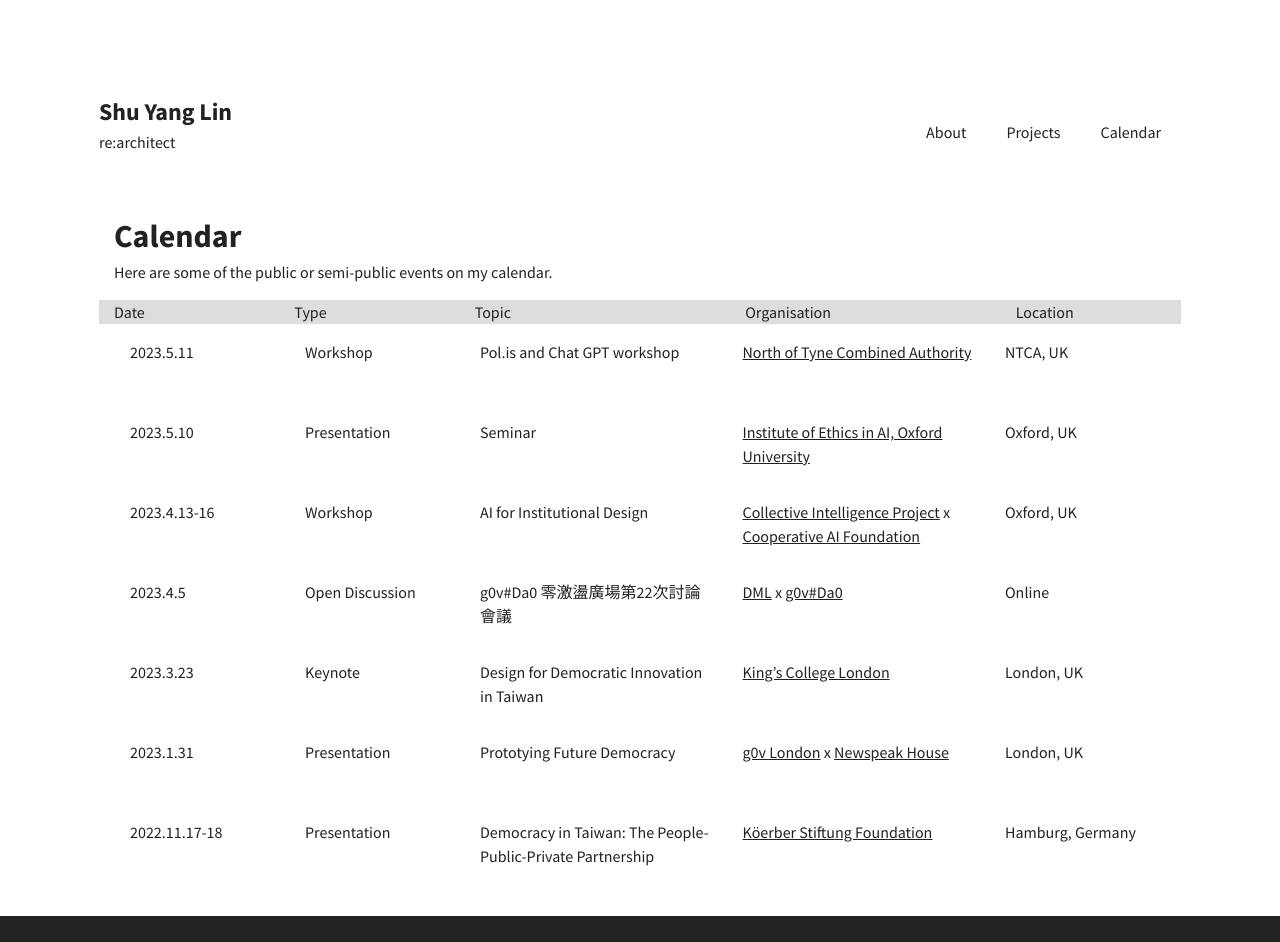
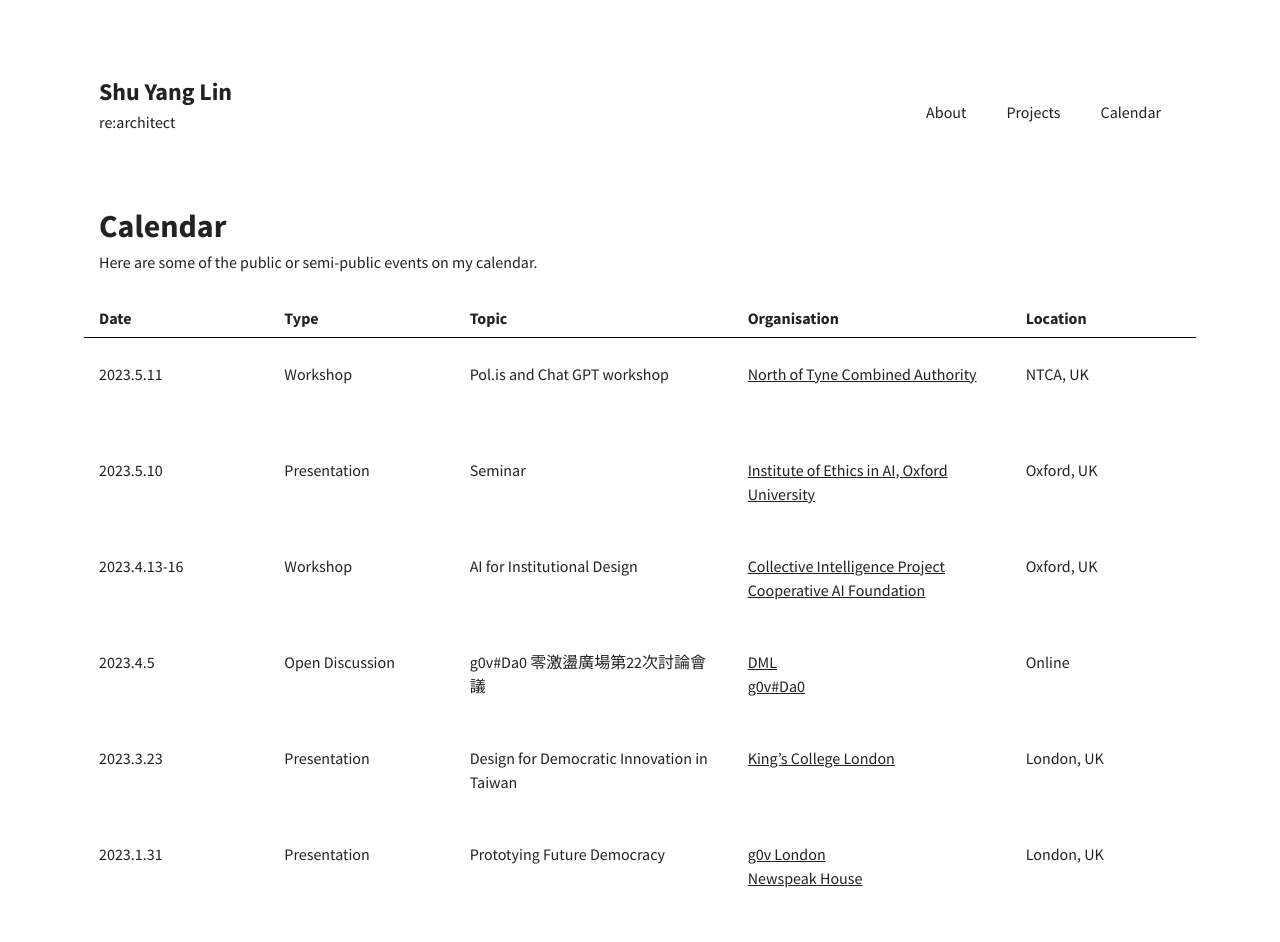
Before and after one commit to shuyanglin/shuyanglin, a React (Create React App) app: page /calendar in a window 1280 px wide. Shown: the top 942 px of the page. Built offline with nearby package versions, Linux system fonts and the light colour scheme.

Commit message:
update calendar style

```diff
--- a/src/components/Calendar/Calendar.js
+++ b/src/components/Calendar/Calendar.js
@@ -1,10 +1,58 @@
 import React from "react";
-import { Container, Row, Col } from 'react-grid-system';
+import { Row, Col } from 'react-grid-system';
 import styles from './Calendar.module.css'
 
 function Calendar() {
+
+  const commitment = [{
+    date: '2023.5.11',
+    type: 'Workshop',
+    topic: 'Pol.is and Chat GPT workshop',
+    organisation:
+    [{name:'North of Tyne Combined Authority', link: "https://www.northoftyne-ca.gov.uk"}],
+    location: 'NTCA, UK'
+  },{
+    date: '2023.5.10',
+    type: 'Presentation',
+    topic: 'Seminar',
+    organisation: [{name:'Institute of Ethics in AI, Oxford University', link: "https://www.oxford-aiethics.ox.ac.uk"}],
+    location: 'Oxford, UK'
+  },{
+    date: '2023.4.13-16',
+    type: 'Workshop',
+    topic: 'AI for Institutional Design',
+    organisation: [{name: 'Collective Intelligence Project', link: "http://cip.org/"}, {name: 'Cooperative AI Foundation', link:"https://www.cooperativeai.com/foundation"}],
+    location: 'Oxford, UK'
+  },{
+    date: '2023.4.5',
+    type: 'Open Discussion',
+    topic: 'g0v#Da0 零激盪廣場第22次討論會議',
+    organisation: [{name: 'DML', link: "https://darkmatterlabs.org/"}, {name: 'g0v#Da0', link:"https://da0.g0v.tw"}],
+    location: 'Online'
+  },{
+    date: '2023.3.23',
+    type: 'Presentation',
+    topic: 'Design for Democratic Innovation in Taiwan',
+    organisation: [{name: 'King’s College London', link: "https://www.kcl.ac.uk"}],
+    location: 'London, UK'
+  },{
+    date: '2023.1.31',
+    type: 'Presentation',
+    topic: 'Prototying Future Democracy',
+    organisation: [{name: 'g0v London', link: "https://g0v.london"}, {name: 'Newspeak House', link: "https://newspeak.house"}],
+    location: 'London, UK'
+  },{
+    date: '2022.11.17-18',
+    type: 'Keynote',
+    topic: 'Democracy in Taiwan: The People-Public-Private Partnership',
+    organisation: [{name: 'Köerber Stiftung Foundation', link: "https://koerber-stiftung.de/"}],
+    location: 'Hamburg, Germany'
+  }];
+
+  console.log(commitment);
+
   return (
-      <Container >
+      <>
         <h1>Calendar</h1>
         <p>Here are some of the public or semi-public events on my calendar.</p>
         <Row className={styles.tableHeader}>
@@ -24,126 +72,24 @@ function Calendar() {
             Location
           </Col>
         </Row>
+
+          {commitment.map((item) => {
+            return (
               <Row className={styles.row}>
-        <Col sm={2}>
-          2023.5.11
-        </Col>
-        <Col sm={2}>
-          Workshop
-        </Col>
-        <Col sm={3}>
-          Pol.is and Chat GPT workshop
-        </Col>
-        <Col sm={3}>
-          <a href="https://www.northoftyne-ca.gov.uk">North of Tyne Combined Authority</a>
-        </Col>
-        <Col sm={2}>
-        NTCA, UK
-        </Col>
+                <Col sm={2}> <div className={styles.date}>  {item.date}</div> </Col>
+                <Col sm={2}> {item.type} </Col>
+                <Col sm={3}> {item.topic} </Col>
+                <Col sm={3}> {item.organisation.map((org)=>{
+                      return(
+                        <div>
+                          <a href={org.link}>{org.name}</a>
+                        </div>
+                      )})} </Col>
+                <Col sm={2}> {item.location} </Col>
               </Row>
-      <Row className={styles.row}>
-        <Col sm={2}>
-          2023.5.10
-        </Col>
-        <Col sm={2}>
-          Presentation
-        </Col>
-        <Col sm={3}>
-          Seminar
-        </Col>
-        <Col sm={3}>
-          <a href="https://www.oxford-aiethics.ox.ac.uk">Institute of Ethics in AI, Oxford University</a>
-        </Col>
-        <Col sm={2}>
-        Oxford, UK
-        </Col>
-      </Row>
-      <Row className={styles.row}>
-        <Col sm={2}>
-          2023.4.13-16
-        </Col>
-        <Col sm={2}>
-          Workshop
-        </Col>
-        <Col sm={3}>
-          AI for Institutional Design
-        </Col>
-        <Col sm={3}>
-          <a href="http://cip.org/">Collective Intelligence Project</a> x <a href="https://www.cooperativeai.com/foundation">Cooperative AI Foundation </a>
-        </Col>
-        <Col sm={2}>
-          Oxford, UK
-        </Col>
-      </Row>
-      <Row className={styles.row}>
-        <Col sm={2}>
-          2023.4.5
-        </Col>
-        <Col sm={2}>
-          Open Discussion
-        </Col>
-        <Col sm={3}>
-          g0v#Da0 零激盪廣場第22次討論會議
-        </Col>
-        <Col sm={3}>
-          <a href="https://darkmatterlabs.org/">DML</a> x <a href="https://da0.g0v.tw">g0v#Da0</a>
-        </Col>
-        <Col sm={2}>
-          Online
-        </Col>
-      </Row>
-      <Row className={styles.row}>
-        <Col sm={2}>
-          2023.3.23
-        </Col>
-        <Col sm={2}>
-          Keynote
-        </Col>
-        <Col sm={3}>
-          Design for Democratic Innovation in Taiwan
-        </Col>
-        <Col sm={3}>
-          <a href="https://www.kcl.ac.uk">King’s College London</a>
-        </Col>
-        <Col sm={2}>
-          London, UK
-        </Col>
-      </Row>
-      <Row className={styles.row}>
-        <Col sm={2}>
-          2023.1.31
-        </Col>
-        <Col sm={2}>
-          Presentation
-        </Col>
-        <Col sm={3}>
-          Prototying Future Democracy
-        </Col>
-        <Col sm={3}>
-          <a href="https://g0v.london">g0v London</a> x <a href="https://newspeak.house">Newspeak House</a>
-        </Col>
-        <Col sm={2}>
-          London, UK
-        </Col>
-      </Row>
-      <Row className={styles.row}>
-        <Col sm={2}>
-          2022.11.17-18
-        </Col>
-        <Col sm={2}>
-          Presentation
-        </Col>
-        <Col sm={3}>
-          Democracy in Taiwan: The People-Public-Private Partnership
-        </Col>
-        <Col sm={3}>
-          <a href="https://koerber-stiftung.de/en/">Köerber Stiftung Foundation</a>
-        </Col>
-        <Col sm={2}>
-          Hamburg, Germany
-        </Col>
-      </Row>
-      </Container>
+            )
+          })}
+      </>
   );
 }
 
--- a/src/components/Calendar/Calendar.module.css
+++ b/src/components/Calendar/Calendar.module.css
@@ -1,22 +1,38 @@
 
 .tableHeader{
-    background-color:#ddd;
+    min-height: 2rem;
+    font-weight: 700;
+    border-bottom: 1px black solid;
+    margin-top: 2rem;
+    display: block;
 }
 
 .row{
-    padding: 1rem;
+    margin-top: 1rem;
+    padding-top: 0.5rem;
     min-height: 5rem;
 }
 
-.row a {
-    text-decoration: underline;
+.row:hover{
+    background-color: whitesmoke;
+}
+
+.itemHeader{
+    display: none;
 }
 
 @media only screen and (max-width: 576px){
-    .header{
-        background-color: rgb(255, 238, 0);
-        transform: translateY(-100vh);
+    .tableHeader{
+        /* background-color: rgb(255, 238, 0); */
+        /* transform: translateY(-100vh); */
+        display: none !important;
     }
 
+    .date{
+        font-weight: 800;
+    }
 
+    .itemHeader{
+        display: block;
+    }
 }
--- a/src/components/NavigationBar/NavigationBar.module.css
+++ b/src/components/NavigationBar/NavigationBar.module.css
@@ -12,7 +12,7 @@ header {
   display: flex;
   align-items: center;
   justify-content: space-between;
-  margin-top: 20px;
+  margin-bottom: 10px;
   height: 160px;
   color: var(--textColor);
 }
@@ -43,8 +43,9 @@ header .navBtn {
 
 @media only screen and (max-width: 1024px){
   header {
+    margin-top: 0;
+    margin-bottom: 20px;
     height: 100px;
-    padding: 2rem 2rem;
     transition: height .4s ease-in-out;
   }
 
--- a/src/components/Projects/Projects.js
+++ b/src/components/Projects/Projects.js
@@ -32,7 +32,7 @@ function Projects({page}) {
 
   return (
     <>
-    <Container className={styles.projects}>
+    <div className={styles.projects}>
       <h1>Fetured Projects</h1>
       <p>Here are some featured projects that showcase the work of PDIS.</p>
       {page=="list" &&
@@ -48,8 +48,8 @@ function Projects({page}) {
           )})}
           </Row>
       }
-    </Container>
-    <Container className={styles.projects}>
+    </div>
+    <div className={styles.projects}>
     <h1>Other Projects</h1>
     <p>Here are some other projects that I enjoyed working on in my past experience.</p>
     {page=="list" &&
@@ -65,7 +65,7 @@ function Projects({page}) {
           )})}
         </>
     }
-  </Container>
+  </div>
   </>
 
   );
--- a/src/components/Projects/Projects.module.css
+++ b/src/components/Projects/Projects.module.css
@@ -28,7 +28,7 @@
 }
 
 .card:hover{
-    background-color: #eee;
+    background-color: whitesmoke;
 }
 
 .card p{
```
Lines whose indentation alone changed are shown as unchanged.
